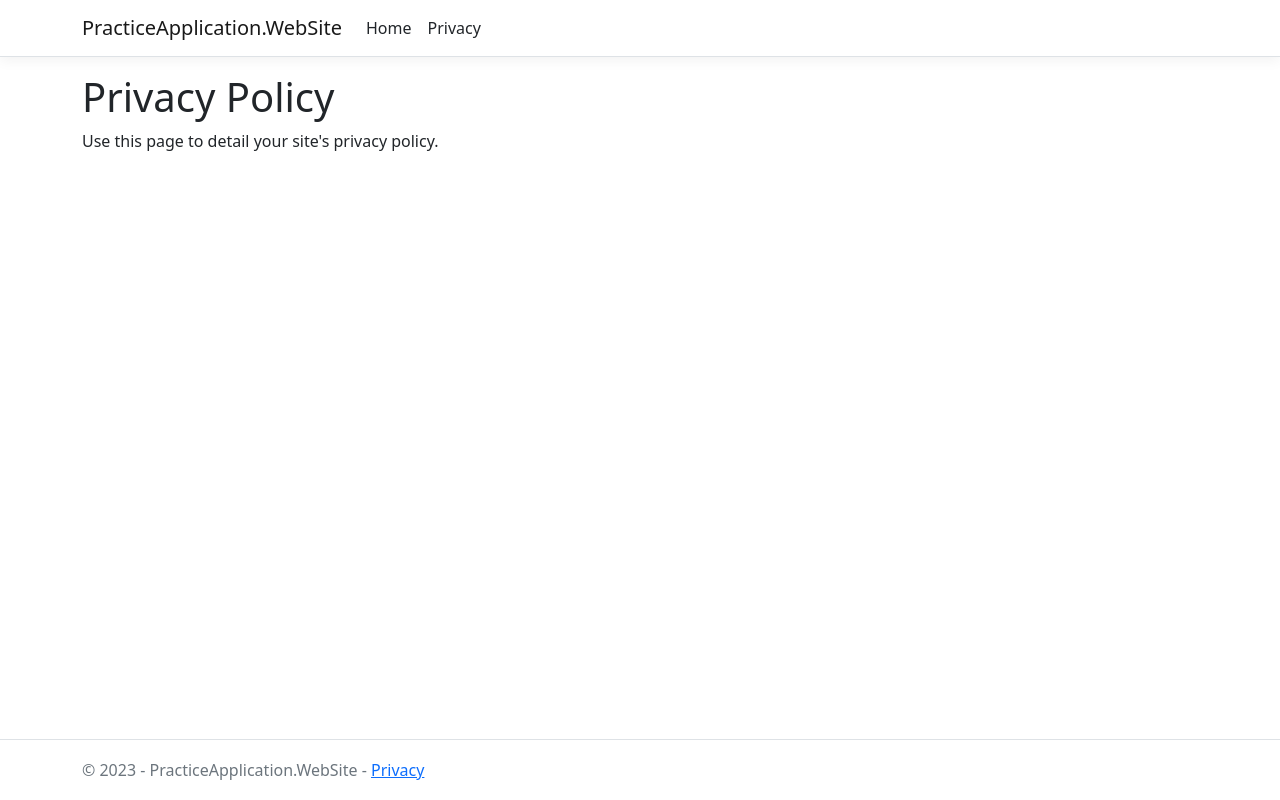
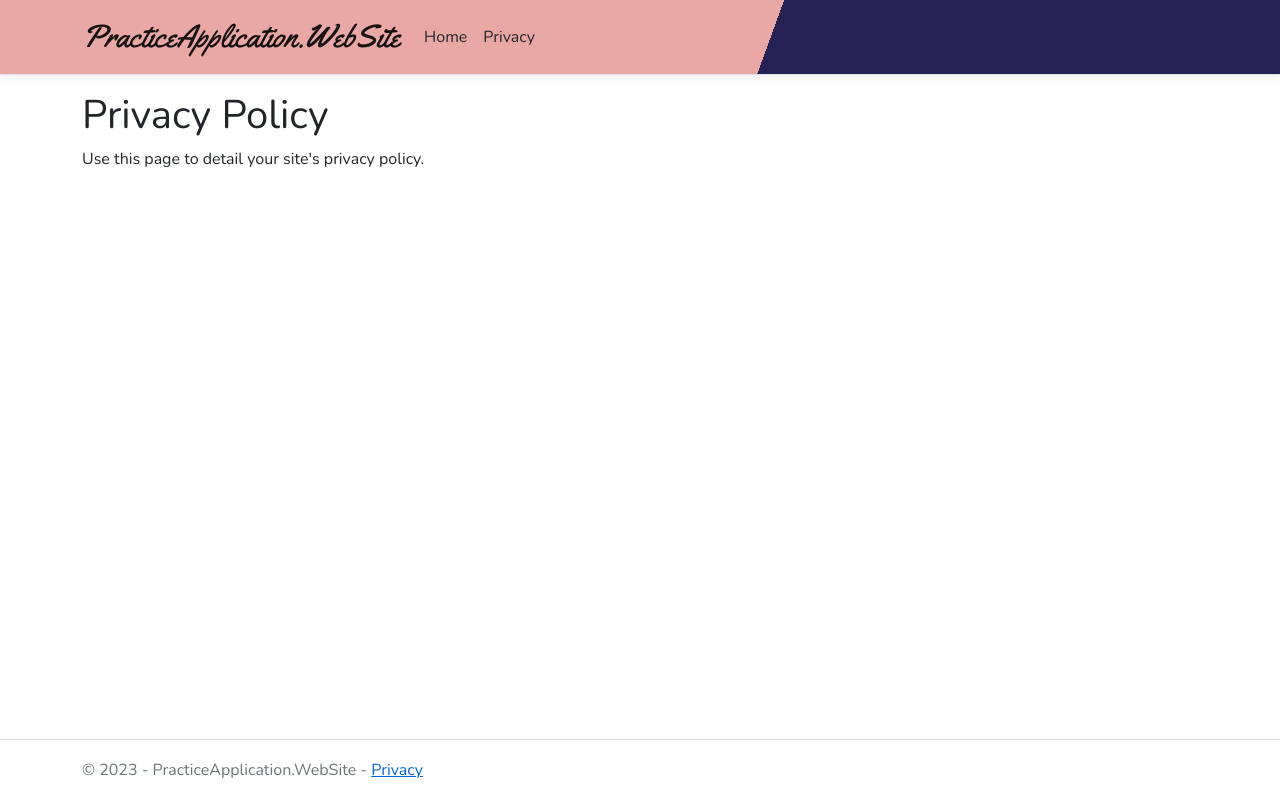
Before and after one commit to NicknameAlwaystaken/PracticeApplication.WebSite, an ASP.NET Core app: page /Privacy in a window 1280 px wide. Run offline with ASP.NET Core 8, Linux system fonts and the light colour scheme; style sheets or scripts are compiled from the project's sources.

Commit message:
video 6 done

```diff
--- a/Pages/Shared/_Layout.cshtml
+++ b/Pages/Shared/_Layout.cshtml
@@ -7,10 +7,12 @@
 	<link rel="stylesheet" href="~/lib/bootstrap/dist/css/bootstrap.min.css" />
 	<link rel="stylesheet" href="~/css/site.css" asp-append-version="true" />
 	<link rel="stylesheet" href="~/PracticeApplication.WebSite.styles.css" asp-append-version="true" />
+	<link href="https://fonts.googleapis.com/css?family=Yellowtail&display=swap" rel="stylesheet">
+	<link href="https://fonts.googleapis.com/css?family=Nunito&display=swap" rel="stylesheet">
 </head>
 <body>
 	<header>
-        <nav class="navbar navbar-expand-sm navbar-toggleable-sm navbar-light bg-white border-bottom box-shadow mb-3">
+		<nav class="navbar navbar-expand-sm navbar-toggleable-sm navbar-light bg-navbar border-bottom box-shadow mb-3">
 			<div class="container">
 				<a class="navbar-brand" asp-area="" asp-page="/Index">PracticeApplication.WebSite</a>
 				<button class="navbar-toggler" type="button" data-bs-toggle="collapse" data-bs-target=".navbar-collapse" aria-controls="navbarSupportedContent"
--- a/wwwroot/css/site.css
+++ b/wwwroot/css/site.css
@@ -1,3 +1,73 @@
+.checked {
+    color: orange;
+}
+
+.fa-star {
+    cursor: pointer;
+}
+
+/* Please see documentation at https://docs.microsoft.com/aspnet/core/client-side/bundling-and-minification
+for details on configuring this project to bundle and minify static web assets. */
+.card-columns .card:hover .card-img {
+    opacity: 1;
+}
+
+.card-columns .card-body {
+    height: 100px;
+    font-family: 'Nunito', sans-serif;
+    background: #fbfafd;
+}
+
+.card-columns .card-img {
+    height: 330px;
+    vertical-align: bottom;
+    background-position: center; /* Center the image */
+    background-repeat: no-repeat; /* Do not repeat the image */
+    background-size: cover; /* Resize the background image to cover the entire container */
+    opacity: .8;
+}
+
+.modal .card-img {
+    height: 500px;
+    vertical-align: bottom;
+    background-position: center; /* Center the image */
+    background-repeat: no-repeat; /* Do not repeat the image */
+    background-size: cover; /* Resize the background image to cover the entire container */
+}
+
+.card-columns .card:hover {
+    transform: scale(1.05);
+    box-shadow: 0 10px 20px rgba(37,33,82,.12), 0 4px 8px rgba(37,33,82,.06);
+}
+
+
+a.navbar-brand {
+    white-space: normal;
+    font-family: 'Yellowtail', cursive;
+    font-size: xx-large;
+    text-align: center;
+    word-break: break-all;
+}
+
+/* Provide sufficient contrast against white background */
+a {
+    color: #0366d6;
+}
+
+.btn-primary {
+    color: #fff;
+    background-color: #1b6ec2;
+    border-color: #1861ac;
+}
+
+.nav-pills .nav-link.active, .nav-pills .show > .nav-link {
+    color: #fff;
+    background-color: #1b6ec2;
+    border-color: #1861ac;
+}
+
+/* Sticky footer styles
+-------------------------------------------------- */
 html {
     font-size: 14px;
 }
@@ -8,11 +78,66 @@ html {
     }
 }
 
+.border-top {
+    border-top: 1px solid #e5e5e5;
+}
+
+.border-bottom {
+    border-bottom: 1px solid #e5e5e5;
+}
+
+.box-shadow {
+    box-shadow: 0 .25rem .75rem rgba(0, 0, 0, .05);
+}
+
+button.accept-policy {
+    font-size: 1rem;
+    line-height: inherit;
+}
+
+/* Sticky footer styles
+-------------------------------------------------- */
 html {
     position: relative;
     min-height: 100%;
 }
 
 body {
+    /* Margin bottom by footer height */
     margin-bottom: 60px;
 }
+
+p {
+    font-family: 'Nunito', sans-serif;
+}
+
+h1 {
+    font-family: 'Nunito', sans-serif;
+}
+
+ul {
+    font-family: 'Nunito', sans-serif;
+}
+
+.footer {
+    position: absolute;
+    bottom: 0;
+    width: 100%;
+    white-space: nowrap;
+    line-height: 60px; /* Vertically center the text there */
+    font-family: 'Nunito', sans-serif;
+}
+/*Backgrounds*/
+.bg-navbar {
+    background: -webkit-linear-gradient(110deg, #e9a8a6 60%, #252152 60%);
+    background: -o-linear-gradient(110deg, #e9a8a6 60%, #252152 60%);
+    background: -moz-linear-gradient(110deg, #e9a8a6 60%, #252152 60%);
+    background: linear-gradient(110deg, #e9a8a6 60%, #252152 60%);
+}
+
+.bg-footer {
+    background: -webkit-linear-gradient(110deg, #252152 60%, #e9a8a6 60%);
+    background: -o-linear-gradient(110deg, #252152 60%, #e9a8a6 60%);
+    background: -moz-linear-gradient(110deg, #252152 60%, #e9a8a6 60%);
+    background: linear-gradient(110deg, #252152 60%, #e9a8a6 60%);
+}
```
Also changed, not shown: Pages/Index.cshtml (+18 -6 lines). Lines whose indentation alone changed are shown as unchanged.
